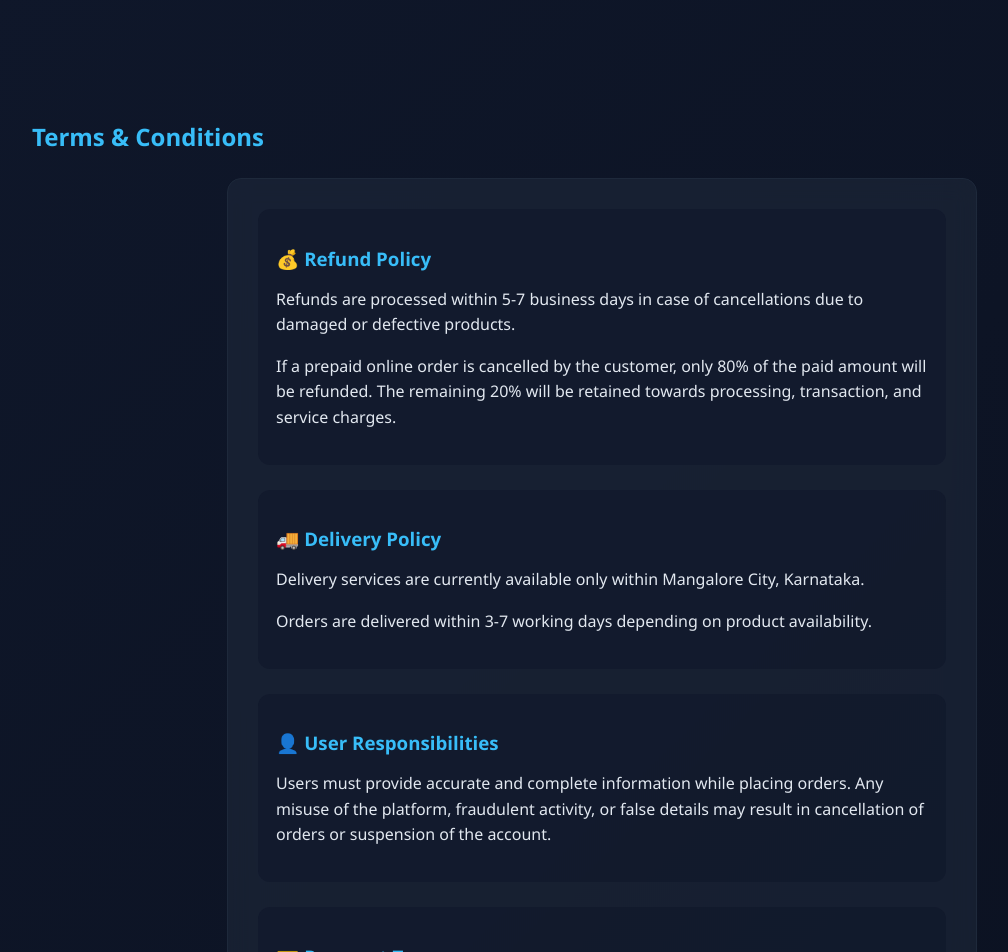
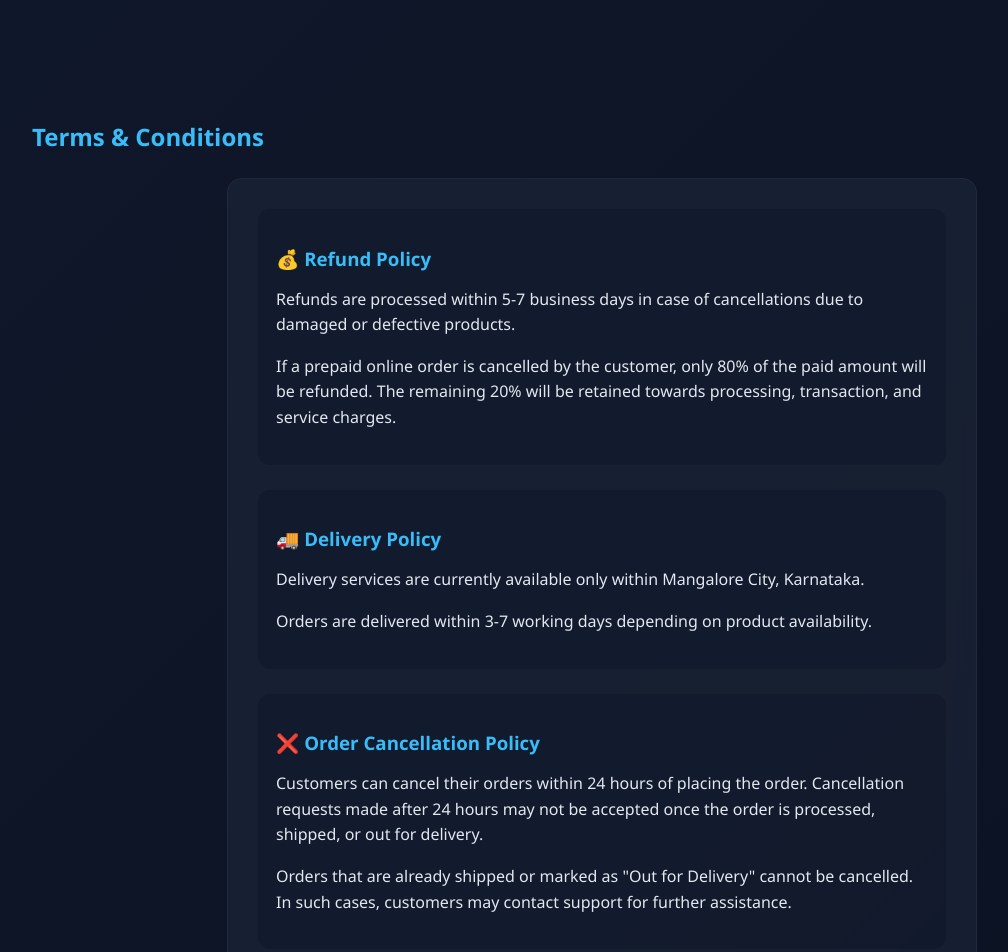
Before and after one commit to NehanShaikh/IZ_shop, a React (Create React App) app in the folder iz-security-frontend/: page /terms in a window 1280 px wide. Shown: the top 952 px of the page, without its empty margins (38-1046 px from the left). Built offline with nearby package versions, Linux system fonts and the light colour scheme.

Commit message:
first commit

```diff
--- a/iz-security-frontend/src/App.css
+++ b/iz-security-frontend/src/App.css
@@ -1472,7 +1472,7 @@ html, body {
 
   .lens {
   position: absolute;
-  right: 20px;
+  right: 10px;
   top: 8px;
   width: 25px;
   height: 25px;
--- a/iz-security-frontend/src/pages/Terms.js
+++ b/iz-security-frontend/src/pages/Terms.js
@@ -31,6 +31,21 @@ function Terms() {
           </p>
         </div>
 
+        {/* 🆕 ORDER CANCELLATION POLICY */}
+        <div className="info-section">
+          <h3>❌ Order Cancellation Policy</h3>
+          <p>
+            Customers can cancel their orders within 24 hours of placing
+            the order. Cancellation requests made after 24 hours may not
+            be accepted once the order is processed, shipped, or out for delivery.
+          </p>
+          <p>
+            Orders that are already shipped or marked as "Out for Delivery"
+            cannot be cancelled. In such cases, customers may contact support
+            for further assistance.
+          </p>
+        </div>
+
         <div className="info-section">
           <h3>👤 User Responsibilities</h3>
           <p>
```
